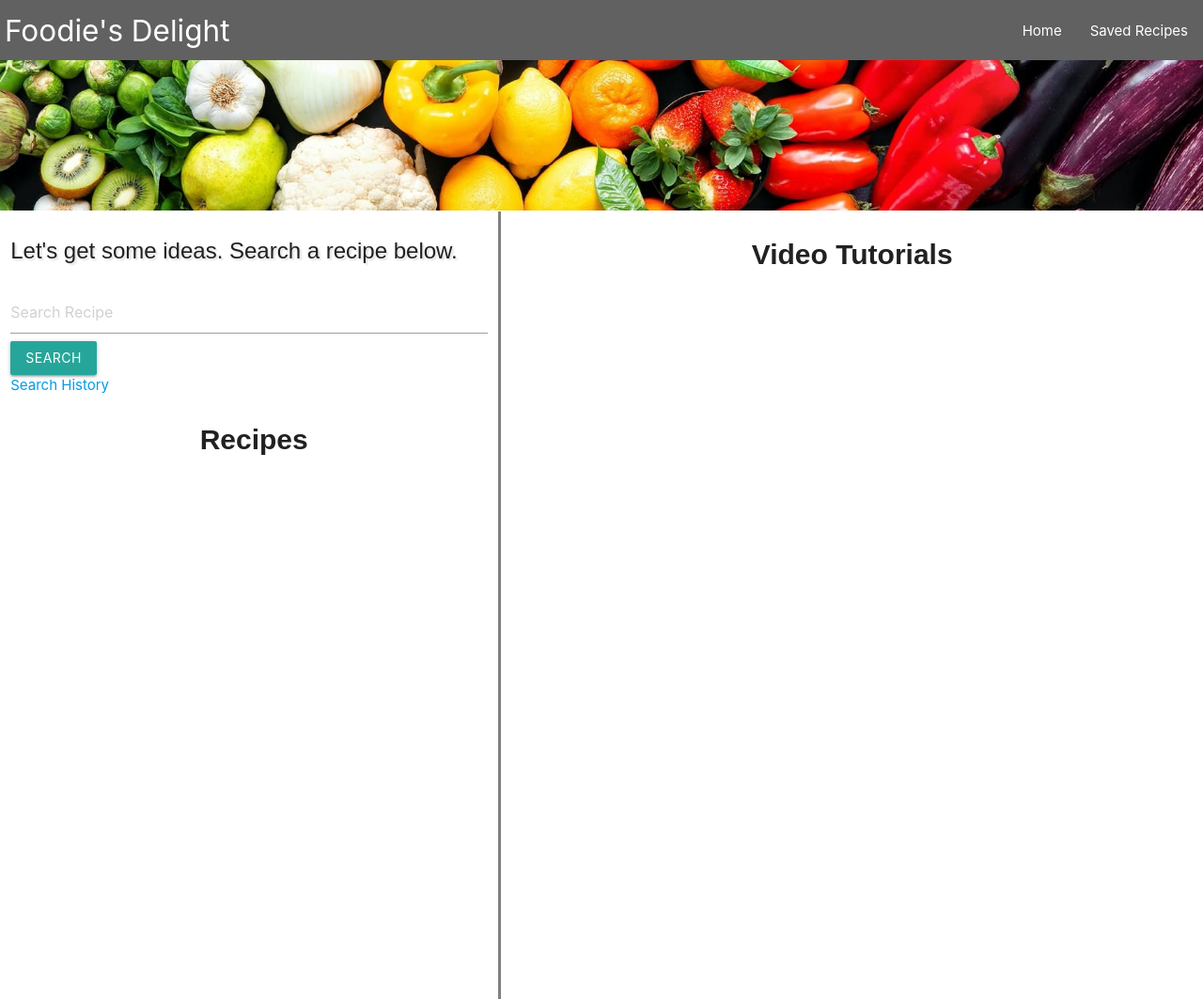
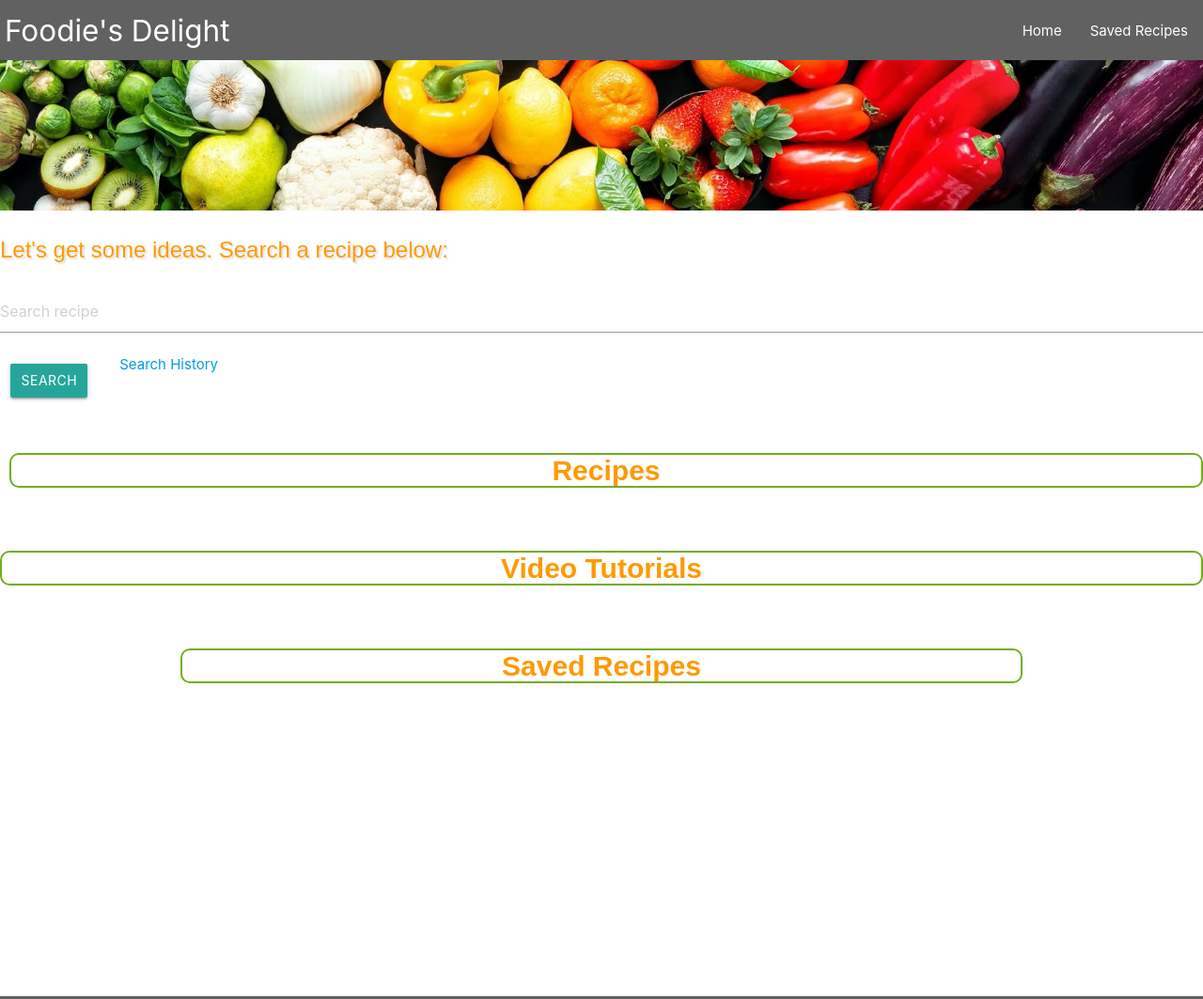
Before and after one commit to bk7711/foodie_delight, a plain HTML site: page index.html in a window 1280 px wide. Shown: the top 1063 px of the page at 94% size. Drawn offline with nearby package versions, Linux system fonts and the light colour scheme.

Commit message:
removed serach field from recipe container video api disabled

```diff
--- a/assets/css/style.css
+++ b/assets/css/style.css
@@ -1,6 +1,6 @@
 :root{
     --dark: rgb(37, 37, 109);
-    --font-family: 'Gloria Hallelujah', 'Saira Condensed', sans-serif;
+    --font-family: 'Gloria Hallelujah', sans-serif;
     --font-color-primary: rgb(255, 153, 0);
     --font-color-secondary: rgb(199, 147, 147);
 }
@@ -29,47 +29,52 @@ header{
 
 /* start of main section */
 .search{
-    height: 120vh;
-    border-right: 3px solid grey;
+    height: auto;
+    /* border-right: 3px solid grey; */
 }
 .search p {
         font-family: var(--font-family);
         font-size: 24px;
         text-shadow: 2px 2px 2px rgb(223, 223, 223);
+        color: var(--font-color-primary);
+}
+button {
+    margin-top: 10px;
+    margin-bottom: 10px;
+}
 
-
-}
-.display{
-    height: 120vh;
-}
-.results{
+.results {
     display:flex;
     flex-wrap:wrap;
     justify-content: space-around;
     height:auto;
 }
-.col{
-    flex-basis:0;
-}
+/* .col {
+    flex-basis: ;
+} */
 /* start of recipe container */
-h3{
+h3 {
     text-align: center;
     font-size: 30px;
     font-weight: bold;
     font-family: var(--font-family);
+    color: var(--font-color-primary);
+    border-radius: 10px;
+    border: 2px solid #73AD21;
 }
-.recipes-container{
+.recipes-container {
     margin-left: 10px;
     overflow: scroll;
-    height: 100vh;
+    height: auto;
 }
-.recipes-container a{
+.recipes-container a {
     text-align: center;
-    height:100%;
+    height:auto;
 }
 .recipes-container .recipe{
     display:flex;
     border: 3px solid grey;
+    margin-bottom: 10 px;
 }
 .recipes-container img{
     border-radius: 15px;
@@ -82,10 +87,10 @@ h3{
 .picture p{
     text-align: center;
 }
+/* End of recipe container */
 .videos {
     font-size: var(--font-family);
-
-
+        color: var(--font-color-primary);
 }
 /* javascript added cards */
 .videos .card{
@@ -113,7 +118,7 @@ h3{
 
 .card-content {
     font-size: 12px;
-    height: 100px;
+    height: auto;
 }
 /* end of javascript added cards */
 
--- a/index.html
+++ b/index.html
@@ -31,24 +31,44 @@
           </nav>
         </div>
       <!-- end of navbar -->
-      <header class="header grey">
+      <header class="header">
 
       </header>
 
       <main>
         <div class="row">
-            <div class="col s12 m5 search">
+          <div class="search">
+            <div class="input-field">
+              <p class="">
+                Let's get some ideas. Search a recipe below:
+              </p>
+              <input placeholder="Search recipe" id="search" type="text" class="validate" name="search">
+            </div>
+              <div class="col">
+                <button type="submit" class="waves-effect waves-light btn col">Search</button>
+              </div>
+              <!-- <br> -->
+              <div class="col">
+                <a href=""data-target="modal1" class="modal-trigger col" id="history">Search History</a>
+              </div>
+
+          </div>
+
+        </div>
+        <div class="row s12 m5">
+            <!--<div class="col s12 m5 search">
                  <div class="input-field">
                   <p class="text-center">
-                    Let's get some ideas. Search a recipe below.
+                    Let's get some ideas. Search a recipe below:
                   </p>
-                  <input placeholder="Search Recipe" id="search" type="text" class="validate" name="search">
+                  <input placeholder="Search recipe" id="search" type="text" class="validate" name="search">
 
                   <button type="submit" class="waves-effect waves-light btn">Search</button>
                   <br>
-                  <a href=""data-target="modal1" class="modal-trigger">Search History</a>
-                  <div class="recipes-container">
-                  <h3><span id = "searched"></span>Recipes</h3>
+                  <a href=""data-target="modal1" class="modal-trigger" id="history">Search History</a>
+                 -->
+                  <div class="recipes-container row">
+                  <h3><span id="searched"></span>Recipes</h3>
 
                   </div>
                <!-- Modal Structure -->
@@ -76,7 +96,7 @@
 
     </main>
     <div class="container">
-      <section class="col s12" id = "savedRecipes">
+      <section class="col s12" id="savedRecipes">
         <div class="carousel">
           <h3>Saved Recipes</h3>
           <a class="carousel-item" href="#one!"><img src="./assets/images/celldesk.jpg"></a>
@@ -123,7 +143,7 @@
   <script src="https://cdnjs.cloudflare.com/ajax/libs/jqueryui/1.12.1/jquery-ui.min.js"></script>
   <script src="https://cdnjs.cloudflare.com/ajax/libs/materialize/1.0.0/js/materialize.min.js"></script>
   <script src="./assets/js/recipe.js"></script>
-  <script src="./assets/js/youtube.js"></script>
+  <!-- <script src="./assets/js/youtube.js"></script> -->
 
 </body>
 
```
Lines whose indentation alone changed are shown as unchanged.
